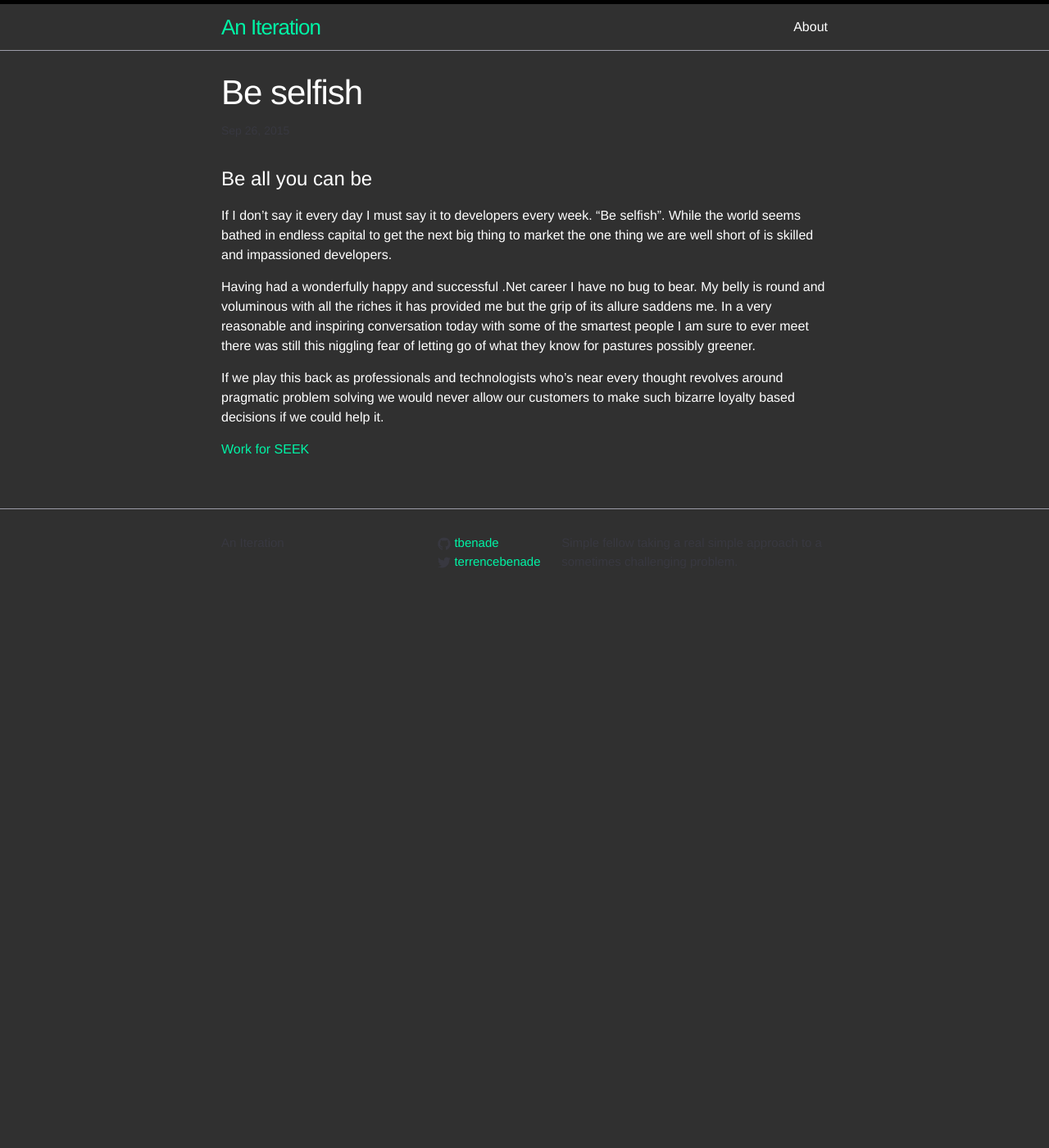
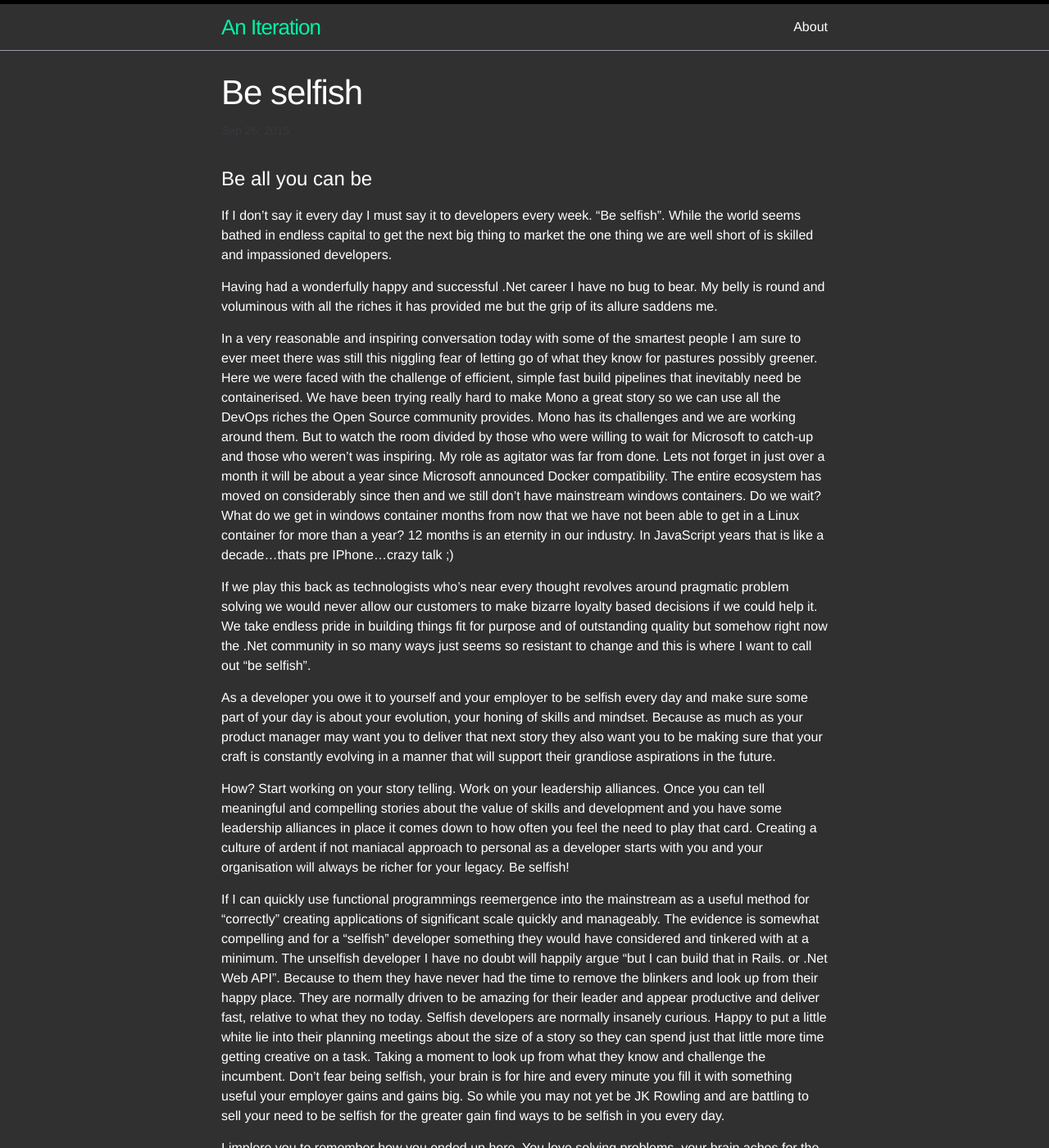
Before and after one commit to tbenade/my-blog, a Jekyll site: the page built from _posts/2015-08-25-be-selfish.md, in a window 1280 px wide and 1400 px high. Shown: the whole window at 82% size. Built offline with Jekyll 4.4.1, drawn with Linux system fonts in a browser that asks for light colours; comment, search, counter and statistics services are not loaded; some of the changed text lies outside the part shown.

Commit message:
more be selfish

```diff
--- a/_posts/2015-08-25-be-selfish.md
+++ b/_posts/2015-08-25-be-selfish.md
@@ -10,20 +10,23 @@ comments: true
 
 # Be all you can be
 
-If I don't say it every day I must say it to developers every week. "Be selfish".
-While the world seems bathed in endless capital to get the next big thing to market
-the one thing we are well short of is skilled and impassioned developers.
+If I don't say it every day I must say it to developers every week. "Be selfish". While the world seems bathed in endless capital to get the next big thing to market the one thing we are well short of is skilled and impassioned developers.
 
-Having had a wonderfully happy and successful .Net career I have no bug to bear.
-My belly is round and voluminous with all the riches it has provided me but the
-grip of its allure saddens me. In a very reasonable and inspiring conversation today
-with some of the smartest people I am sure to ever meet there was still this niggling
-fear of letting go of what they know for pastures possibly greener.
+Having had a wonderfully happy and successful .Net career I have no bug to bear. My belly is round and voluminous with all the riches it has provided me but the grip of its allure saddens me.
 
-If we play this back as professionals and technologists who's near every thought
-revolves around pragmatic problem solving we would never allow our customers to
-make such bizarre loyalty based decisions if we could help it.
+In a very reasonable and inspiring conversation today with some of the smartest people I am sure to ever meet there was still this niggling fear of letting go of what they know for pastures possibly greener. Here we were faced with the challenge of efficient, simple fast build pipelines that inevitably need be containerised. We have been trying really hard to make Mono a great story so we can use all the DevOps riches the Open Source community provides. Mono has its challenges and we are working around them. But to watch the room divided by those who were willing to wait for Microsoft to catch-up and those who weren't was inspiring. My role as agitator was far from done. Lets not forget in just over a month it will be about a year since Microsoft announced Docker compatibility. The entire ecosystem has moved on considerably since then and we still don't have mainstream windows containers. Do we wait? What do we get in windows container months from now that we have not been able to get in a Linux container for more than a year? 12 months is an eternity in our industry. In JavaScript years that is like a decade...thats pre IPhone...crazy talk ;)
 
+If we play this back as technologists who's near every thought revolves around pragmatic problem solving we would never allow our customers to make bizarre loyalty based decisions if we could help it. We take endless pride in building things fit for purpose and of outstanding quality but somehow right now the .Net community in so many ways just seems so resistant to change and this is where I want to call out "be selfish".
+
+As a developer you owe it to yourself and your employer to be selfish every day and make sure some part of your day is about your evolution, your honing of skills and mindset. Because as much as your product manager may want you to deliver that next story they also want you to be making sure that your craft is constantly evolving in a manner that will support their grandiose aspirations in the future.
+
+How? Start working on your story telling. Work on your leadership alliances. Once you can tell meaningful and compelling stories about the value of skills and development and you have some leadership alliances in place it comes down to how often you feel the need to play that card. Creating a culture of ardent if not maniacal approach to personal as a developer starts with you and your organisation will always be richer for your legacy. Be selfish!
+
+If I can quickly use functional programmings reemergence into the mainstream as a useful method for "correctly" creating applications of significant scale quickly and manageably. The evidence is somewhat compelling and for a "selfish" developer something they would have considered and tinkered with at a minimum. The unselfish developer I have no doubt will happily argue "but I can build that in Rails. or .Net Web API". Because to them they have never had the time to remove the blinkers and look up from their happy place. They are normally driven to be amazing for their leader and appear productive and deliver fast, relative to what they no today. Selfish developers are normally insanely curious. Happy to put a little white lie into their planning meetings about the size of a story so they can spend just that little more time getting creative on a task. Taking a moment to look up from what they know and challenge the incumbent. Don't fear being selfish, your brain is for hire and every minute you fill it with something useful your employer gains and gains big. So while you may not yet be JK Rowling and are battling to sell your need to be selfish for the greater gain find ways to be selfish in you every day.
+
+I implore you to remember how you ended up here. You love solving problems, your brain aches for the challenge for goodness sake don't waste it on way you know now, spend it on finding better, simpler and faster from anywhere. Please believe me when I tell you that it is not always going to be at your favourite vendors homepage.
+
+New and shiny is the new norm. There are many great articles about not picking new and shiny and being still in your choices. That may work for those who are content with their pace but be sure you are comparing to your competitor not your own legacy.
 
 
 [Work for SEEK](http://www.seek.com.au/work-for-seek)
```
